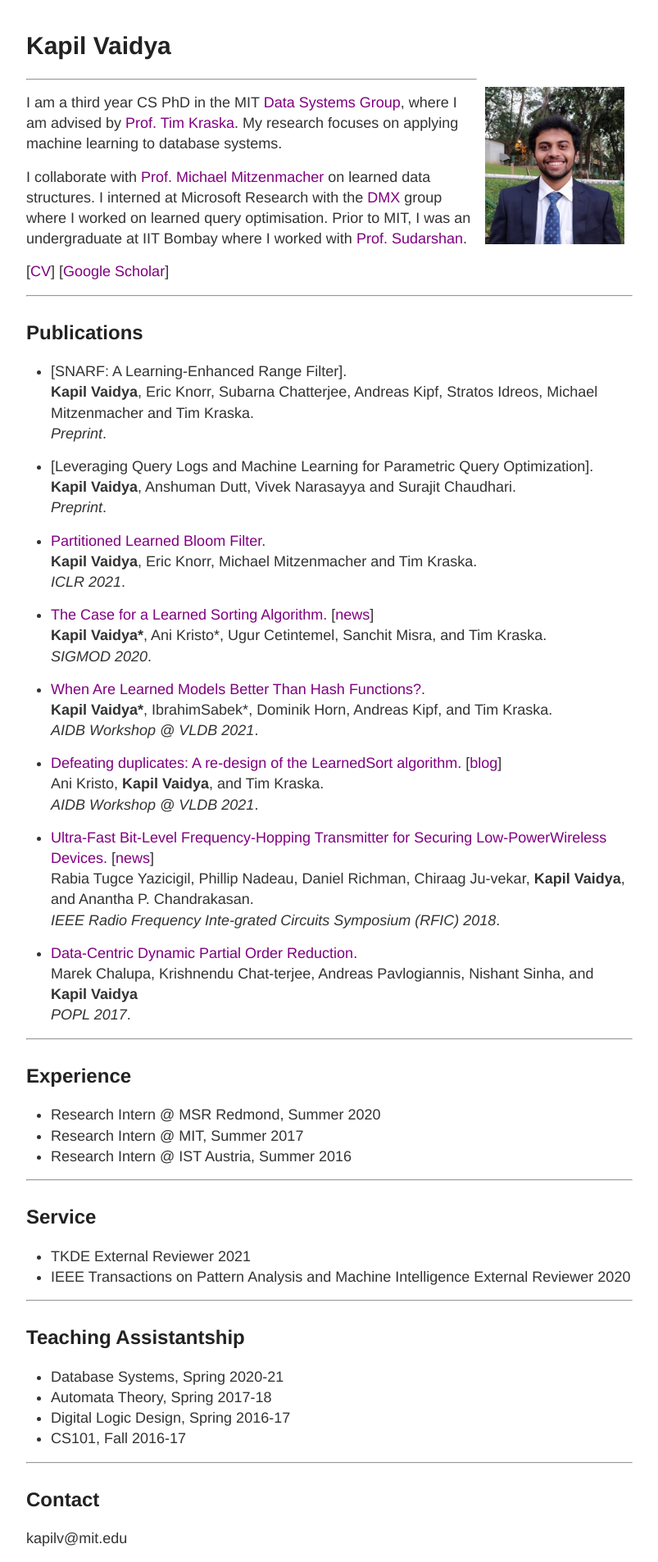
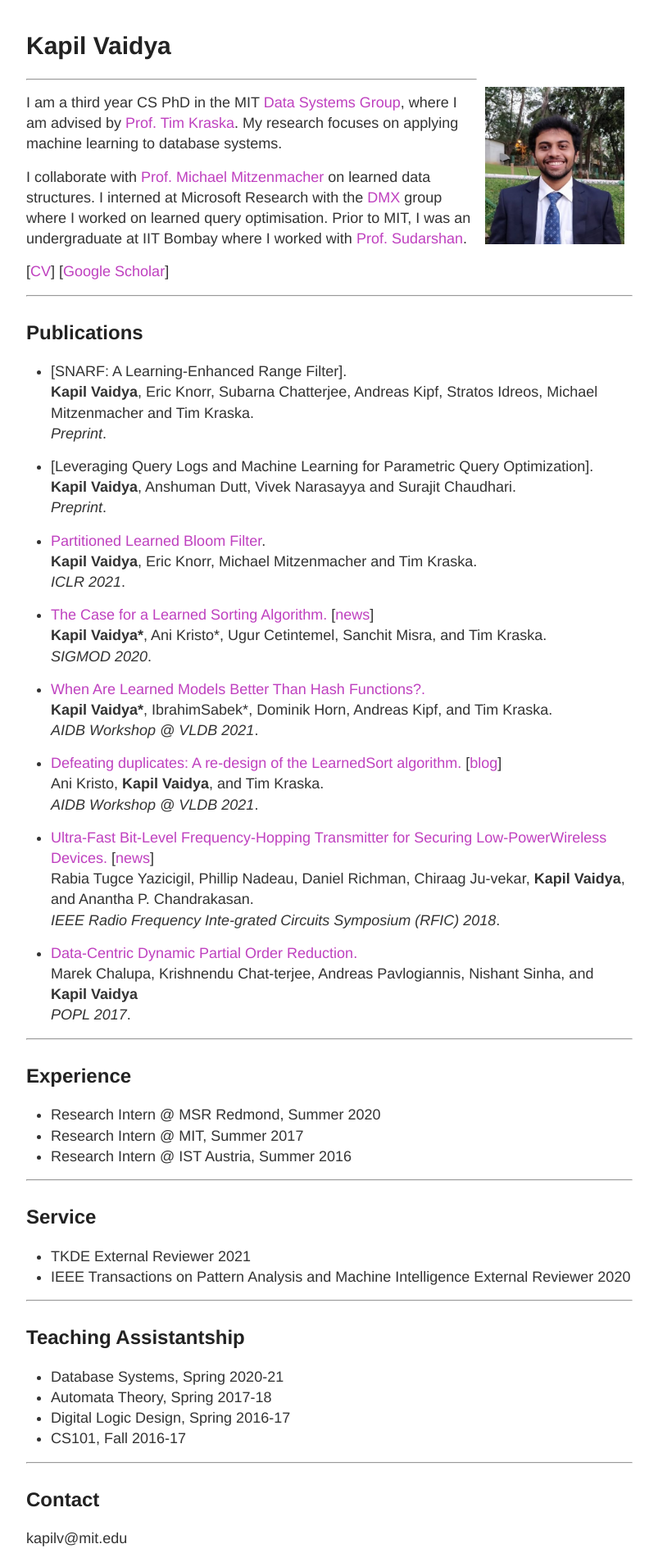
Before and after one commit to kapilvaidya24/kapilvaidya24.github.io, a Jekyll site: the page built from index.md, in a window 1280 px wide. Shown: the whole page at 82% size, without its empty margins (238-1041 px from the left). Built offline with Jekyll 4.4.1, drawn with Linux system fonts in a browser that asks for light colours.

Commit message:
Update _variables.scss

```diff
--- a/_sass/_variables.scss
+++ b/_sass/_variables.scss
@@ -6,7 +6,7 @@
 // Colors
 $blue: #4183C4;
 
-$purple: #800080;
+$purple: #BF40BF;
 
 // Grays
 $black: #000;
```
